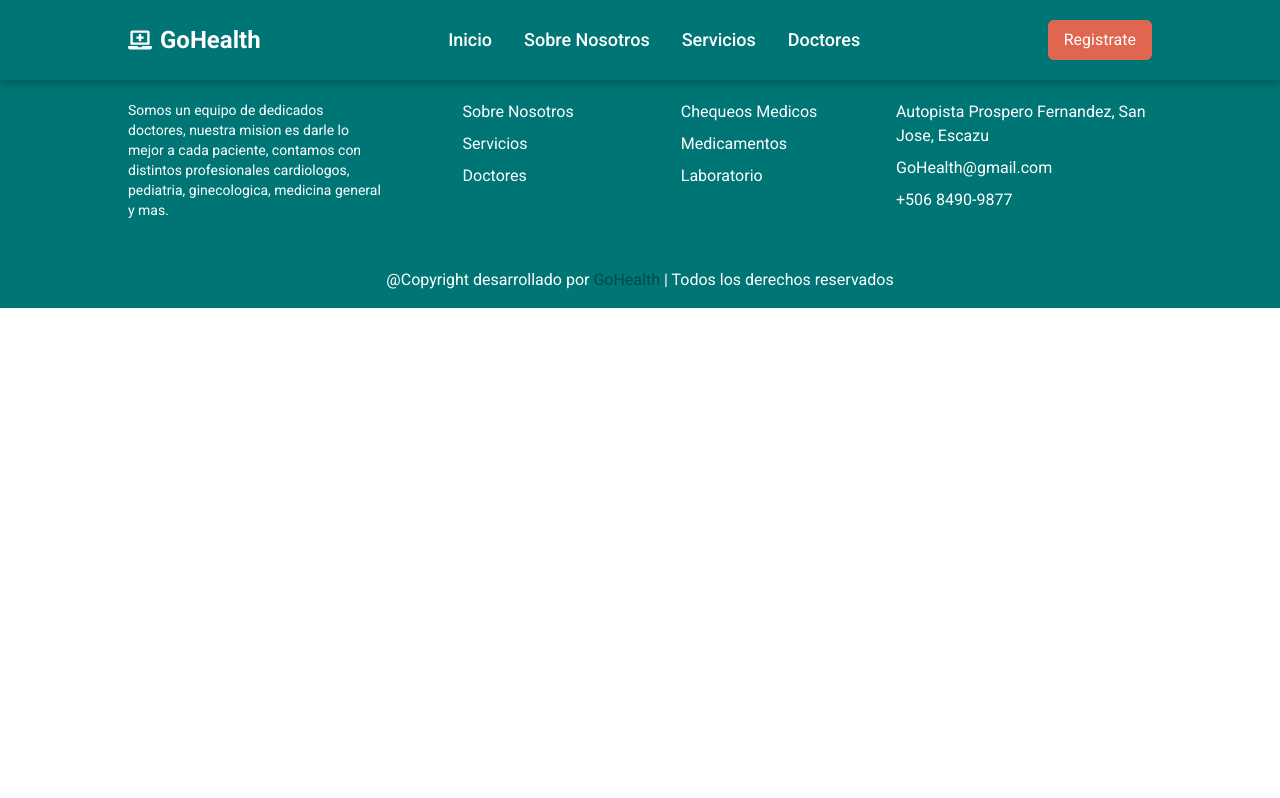
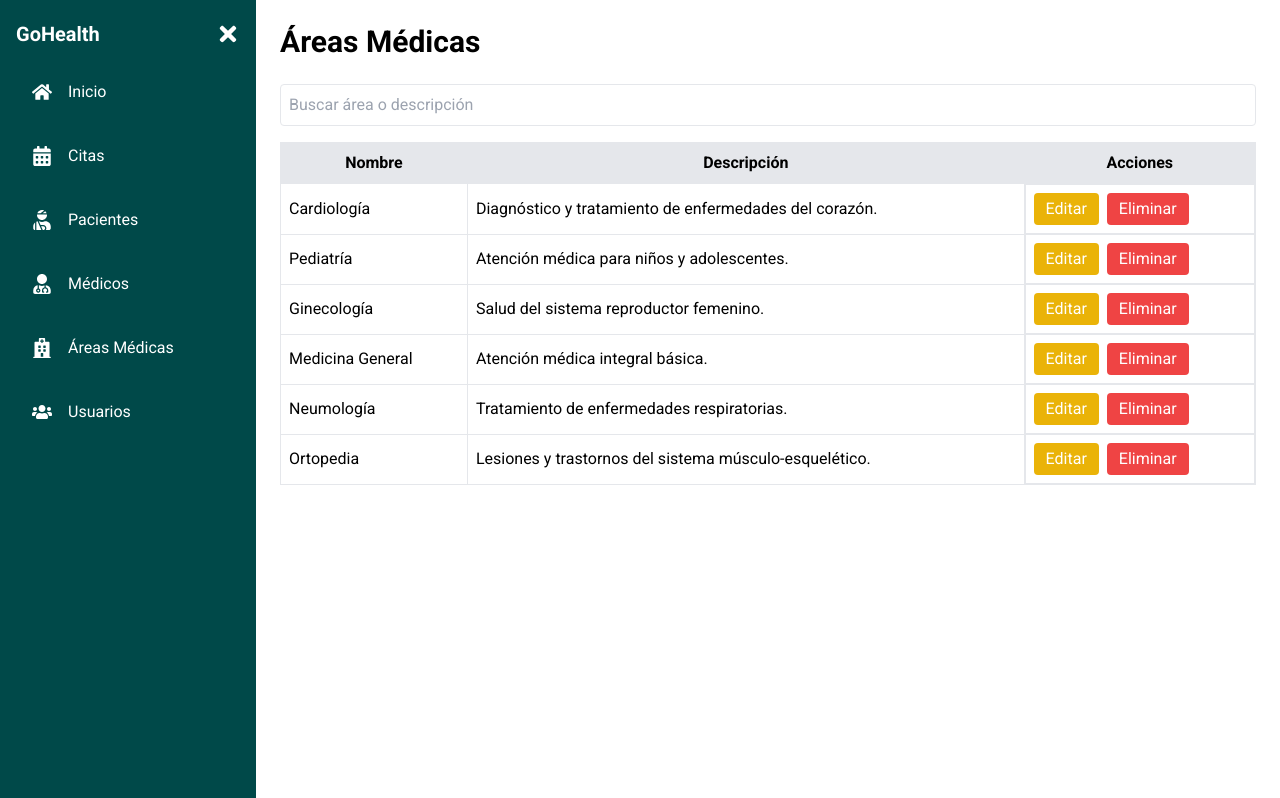
Before and after one commit to camillaquiros/Proyecto-Componentes, a React (Vite) app in the folder GoHealth/: page /areas-medicas in a window 1280 px wide. Shown: the top 798 px of the page. Built offline with nearby package versions, Linux system fonts and the light colour scheme.

Commit message:
Areas Medicas

```diff
--- a/GoHealth/src/App.jsx
+++ b/GoHealth/src/App.jsx
@@ -12,17 +12,18 @@ import Registro from "./Registro";
 import Citas from "./pages/Citas";
 import Pacientes from "./pages/Pacientes";
 import Medicos from "./pages/Medicos";
+import AreasMedicas from "./pages/AreasMedicas";
 
 const Layout = ({ children }) => {
   const location = useLocation();
   const isAuthPage = location.pathname === "/LogIn" || location.pathname === "/Registro";
-  const isNoNavbarPage = ["/citas", "/pacientes", "/medicos"].includes(location.pathname); // ✅ Ocultar navbar también en /medicos
+  const isNoNavbarPage = ["/citas", "/pacientes", "/medicos", "/areas-medicas"].includes(location.pathname);
 
   return (
     <>
       {!isAuthPage && !isNoNavbarPage && <Navbar />}
       <main>{children}</main>
-      {!isAuthPage && <Footer />} {/* Footer solo se oculta en login y registro */}
+      {!isAuthPage && <Footer />}
     </>
   );
 };
@@ -50,7 +51,8 @@ const App = () => {
           <Route path="/registro" element={<Registro />} />
           <Route path="/citas" element={<Citas />} />
           <Route path="/pacientes" element={<Pacientes />} />
-          <Route path="/medicos" element={<Medicos />} /> {}
+          <Route path="/medicos" element={<Medicos />} />
+          <Route path="/areas-medicas" element={<AreasMedicas />} />
           <Route path="*" element={<h1>404 - Página no encontrada</h1>} />
         </Routes>
       </Layout>
--- /dev/null
+++ b/GoHealth/src/pages/AreasMedicas.jsx
@@ -0,0 +1,129 @@
+import React, { useState } from "react";
+import Sidebar from "../components/sidebar";
+
+const initialAreas = [
+  { nombre: "Cardiología", descripcion: "Diagnóstico y tratamiento de enfermedades del corazón." },
+  { nombre: "Pediatría", descripcion: "Atención médica para niños y adolescentes." },
+  { nombre: "Ginecología", descripcion: "Salud del sistema reproductor femenino." },
+  { nombre: "Medicina General", descripcion: "Atención médica integral básica." },
+  { nombre: "Neumología", descripcion: "Tratamiento de enfermedades respiratorias." },
+  { nombre: "Ortopedia", descripcion: "Lesiones y trastornos del sistema músculo-esquelético." },
+];
+
+const AreasMedicas = () => {
+  const [areas, setAreas] = useState(initialAreas);
+  const [search, setSearch] = useState("");
+  const [editIndex, setEditIndex] = useState(null);
+  const [editForm, setEditForm] = useState({ nombre: "", descripcion: "" });
+
+  const handleEditar = (index) => {
+    setEditIndex(index);
+    setEditForm({ ...areas[index] });
+  };
+
+  const handleEliminar = (index) => {
+    const nuevasAreas = areas.filter((_, i) => i !== index);
+    setAreas(nuevasAreas);
+    setEditIndex(null);
+  };
+
+  const handleGuardar = () => {
+    const nuevas = [...areas];
+    nuevas[editIndex] = { ...editForm };
+    setAreas(nuevas);
+    setEditIndex(null);
+  };
+
+  const areasFiltradas = areas.filter(
+    (a) =>
+      a.nombre.toLowerCase().includes(search.toLowerCase()) ||
+      a.descripcion.toLowerCase().includes(search.toLowerCase())
+  );
+
+  return (
+    <div className="flex">
+      <Sidebar />
+      <div className="flex-1 p-6">
+        <h1 className="text-3xl font-bold mb-6">Áreas Médicas</h1>
+
+        <input
+          type="text"
+          placeholder="Buscar área o descripción"
+          className="border p-2 rounded mb-4 w-full"
+          value={search}
+          onChange={(e) => setSearch(e.target.value)}
+        />
+
+        <table className="w-full border-collapse border">
+          <thead>
+            <tr className="bg-gray-200">
+              <th className="border p-2">Nombre</th>
+              <th className="border p-2">Descripción</th>
+              <th className="border p-2">Acciones</th>
+            </tr>
+          </thead>
+          <tbody>
+            {areasFiltradas.map((a, i) => (
+              <tr key={i}>
+                <td className="border p-2">{a.nombre}</td>
+                <td className="border p-2">{a.descripcion}</td>
+                <td className="border p-2 flex gap-2">
+                  <button
+                    className="bg-yellow-500 text-white px-3 py-1 rounded"
+                    onClick={() => handleEditar(i)}
+                  >
+                    Editar
+                  </button>
+                  <button
+                    className="bg-red-500 text-white px-3 py-1 rounded"
+                    onClick={() => handleEliminar(i)}
+                  >
+                    Eliminar
+                  </button>
+                </td>
+              </tr>
+            ))}
+          </tbody>
+        </table>
+
+        {editIndex !== null && (
+          <div className="mt-6 border p-4 rounded bg-gray-50">
+            <h2 className="text-xl font-semibold mb-4">Editar Área Médica</h2>
+            <div className="flex gap-3 mb-3">
+              <input
+                className="border p-2 rounded w-1/4"
+                placeholder="Nombre"
+                value={editForm.nombre}
+                onChange={(e) =>
+                  setEditForm({ ...editForm, nombre: e.target.value })
+                }
+              />
+              <input
+                className="border p-2 rounded w-3/4"
+                placeholder="Descripción"
+                value={editForm.descripcion}
+                onChange={(e) =>
+                  setEditForm({ ...editForm, descripcion: e.target.value })
+                }
+              />
+            </div>
+            <button
+              className="bg-green-600 text-white px-4 py-2 rounded"
+              onClick={handleGuardar}
+            >
+              Guardar Cambios
+            </button>
+            <button
+              className="bg-gray-400 text-white px-4 py-2 rounded ml-2"
+              onClick={() => setEditIndex(null)}
+            >
+              Cancelar
+            </button>
+          </div>
+        )}
+      </div>
+    </div>
+  );
+};
+
+export default AreasMedicas;
```
